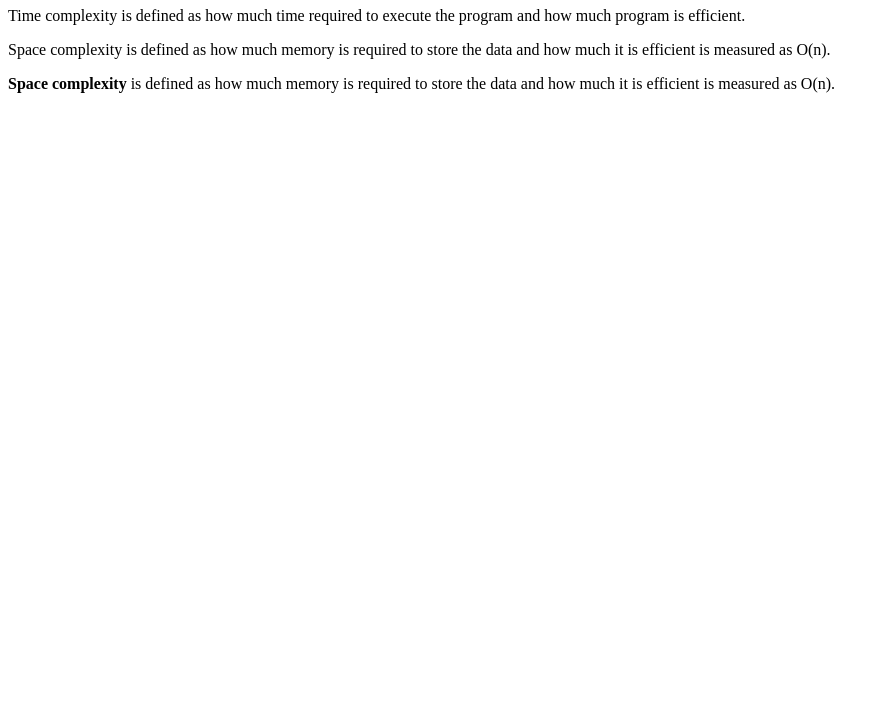
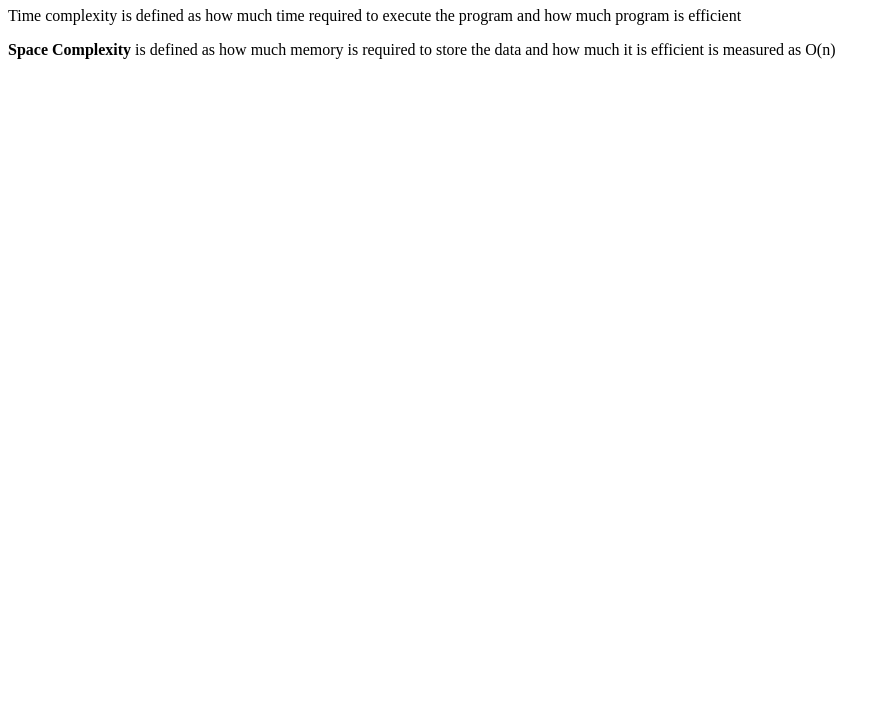
Before and after one commit to acciojob/time-and-space-complexity-AkshithMuddagoni, a website: page main.html in a window 1280 px wide. Shown: the part 73-800 px from the top of the page, without its empty margins (0-890 px from the left). Drawn offline with Linux system fonts and the light colour scheme.

Commit message:
created a submission

```diff
--- a/main.html
+++ b/main.html
@@ -9,9 +9,9 @@
 <body>
 	<!-- the entire body must be written by student -->
      <h1>Time and Space Complexity</h1>
-	<p>Time complexity is defined as how much time required to execute the program and how much program is efficient.</p>
-	<p>Space complexity is defined as how much memory is required to store the data and how much it is efficient is measured as O(n).</p>
-	<p><b>Space complexity</b> is defined as how much memory is required to store the data and how much it is efficient is measured as O(n).</p>
+	<p>Time complexity is defined as how much time required to execute the program and how much program is efficient</p>
+
+<p><b>Space Complexity</b> is defined as how much memory is required to store the data and how much it is efficient is measured as O(n)</p>
 
 
     <script type="text/javascript" src="./script.js">
```
